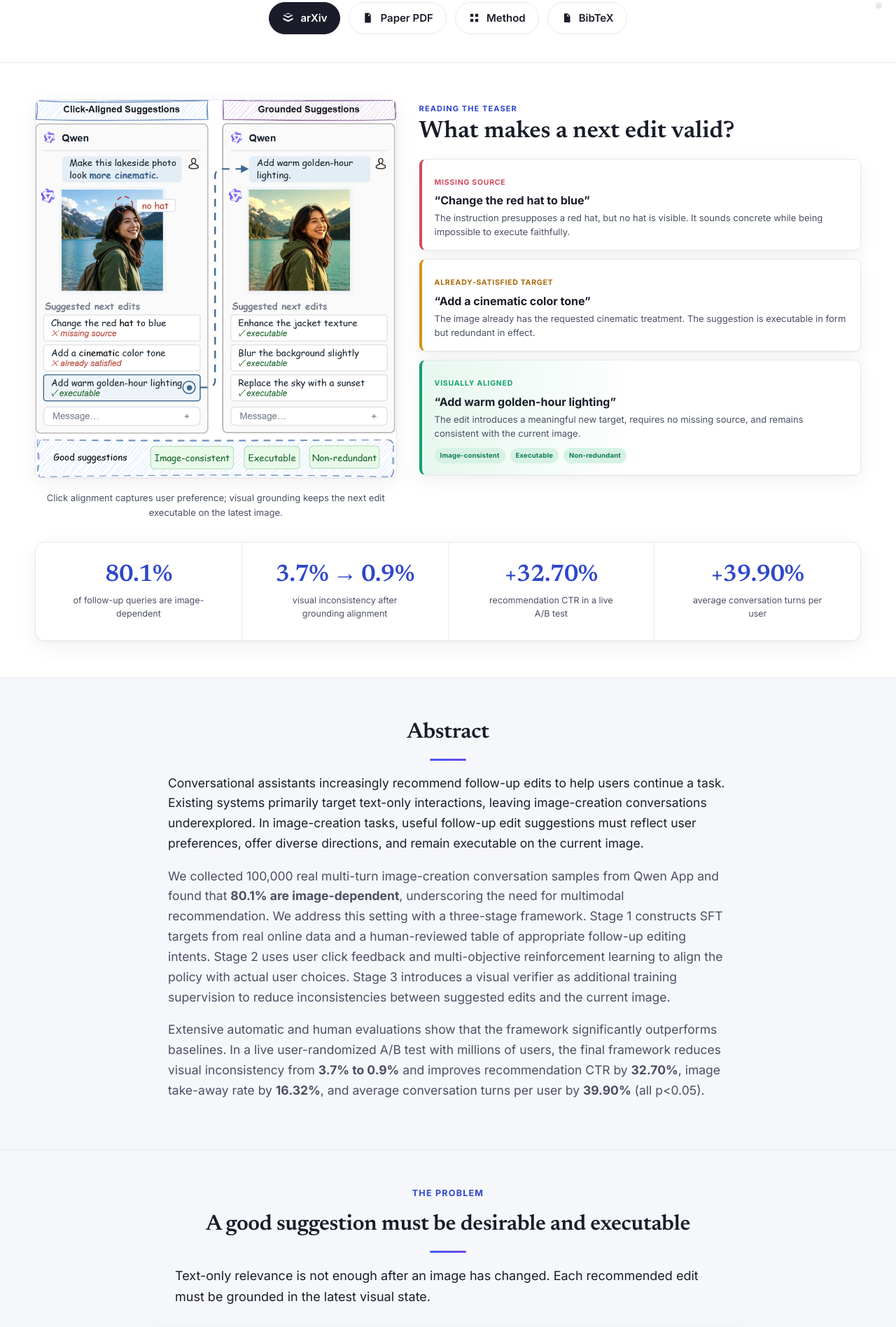
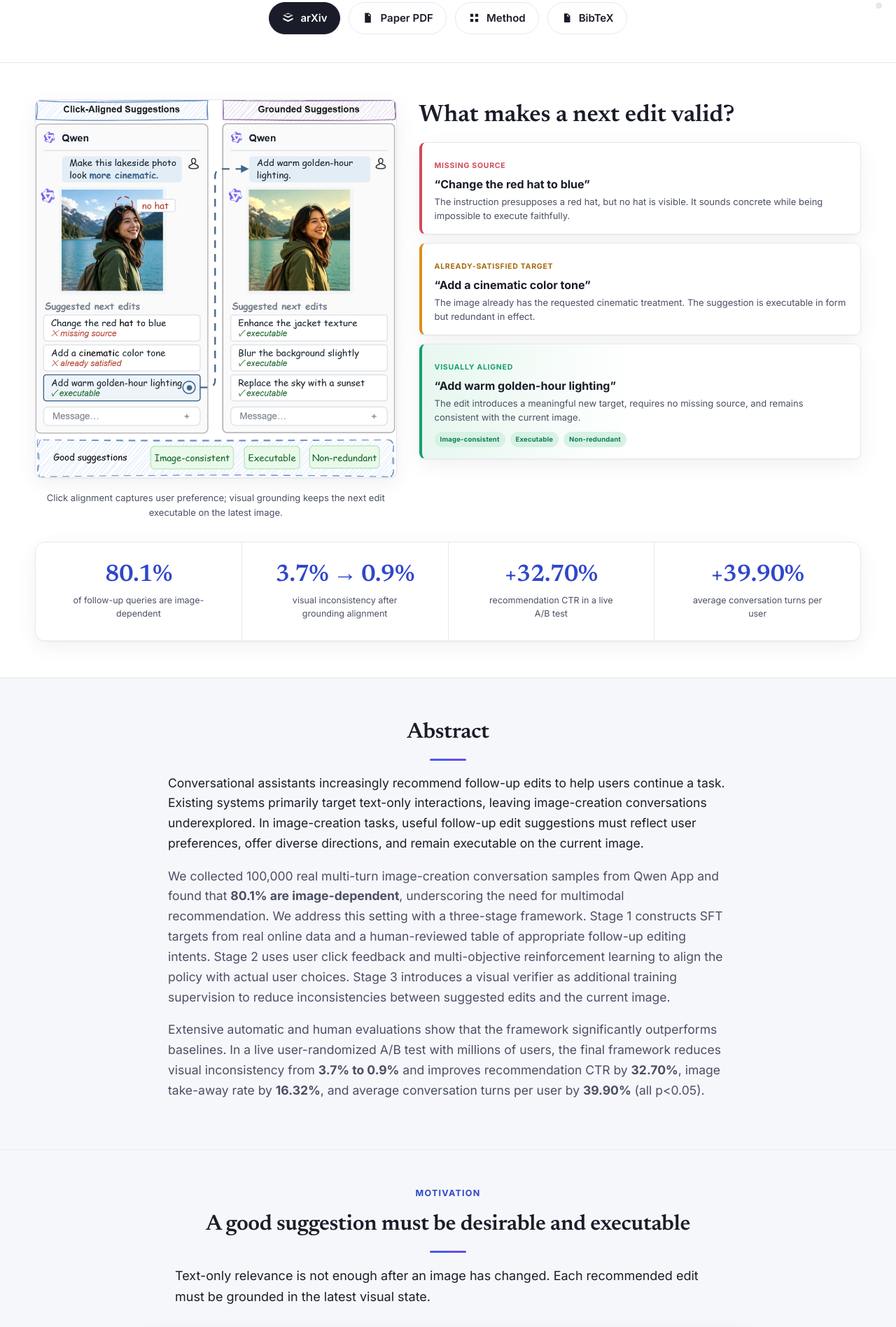
Before and after one commit to What-to-Edit-Next/What-to-Edit-Next.github.io, a plain HTML site: page index.html in a window 1280 px wide. Shown: the part 472-2368 px from the top of the page at 70% size. Drawn offline with nearby package versions, Linux system fonts and the light colour scheme.

Commit message:
Update teaser label and motivation heading

```diff
--- a/index.html
+++ b/index.html
@@ -19,7 +19,7 @@
 <script defer src="https://cdn.jsdelivr.net/npm/katex@0.16.11/dist/katex.min.js" crossorigin="anonymous"></script>
 <script defer src="https://cdn.jsdelivr.net/npm/katex@0.16.11/dist/contrib/auto-render.min.js" crossorigin="anonymous"></script>
 <link rel="icon" href="favicon.svg" type="image/svg+xml">
-<link rel="stylesheet" href="css/style.css?v=13">
+<link rel="stylesheet" href="css/style.css?v=14">
 </head>
 <body>
 
@@ -74,7 +74,6 @@
       </figure>
 
       <aside class="teaser-explainer" aria-label="Examples of invalid and valid follow-up suggestions">
-        <p class="teaser-kicker">Reading the teaser</p>
         <h2>What makes a next edit valid?</h2>
         <article class="teaser-note bad">
           <span>Missing source</span>
@@ -125,7 +124,7 @@
 <!-- ======================= PROBLEM ======================= -->
 <section class="section-alt" id="problem">
   <div class="wrap">
-    <p class="eyebrow">The problem</p>
+    <p class="eyebrow">Motivation</p>
     <h2 class="sec">A good suggestion must be desirable and executable</h2>
     <div class="prose">
       <p class="lead">Text-only relevance is not enough after an image has changed. Each recommended edit must be grounded in the latest visual state.</p>
```
